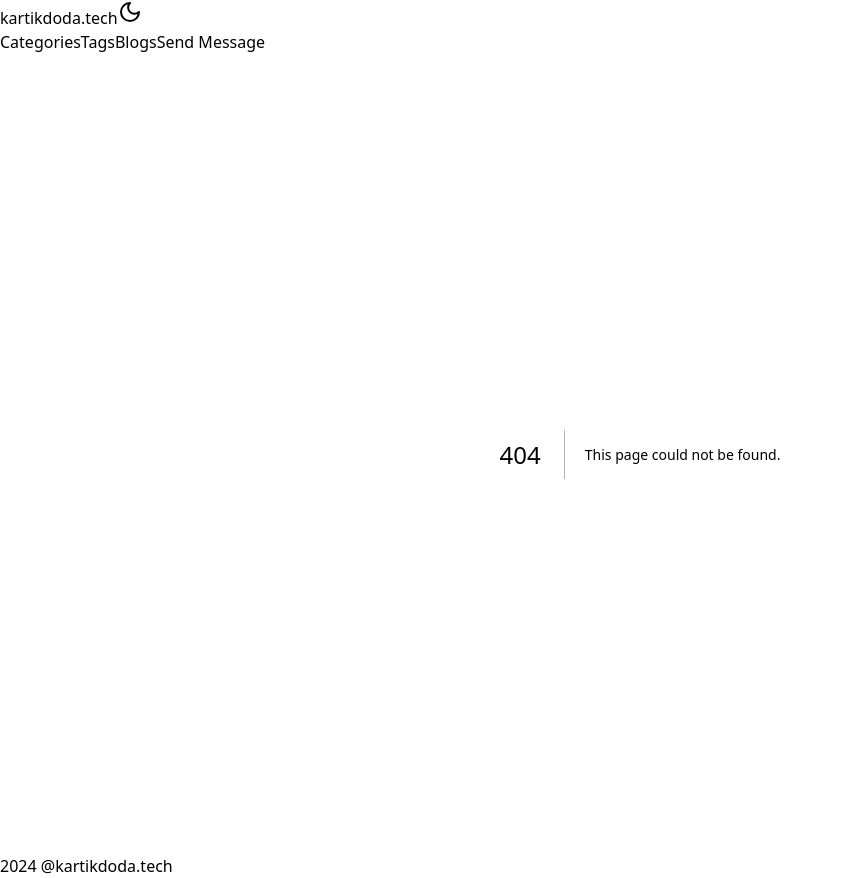
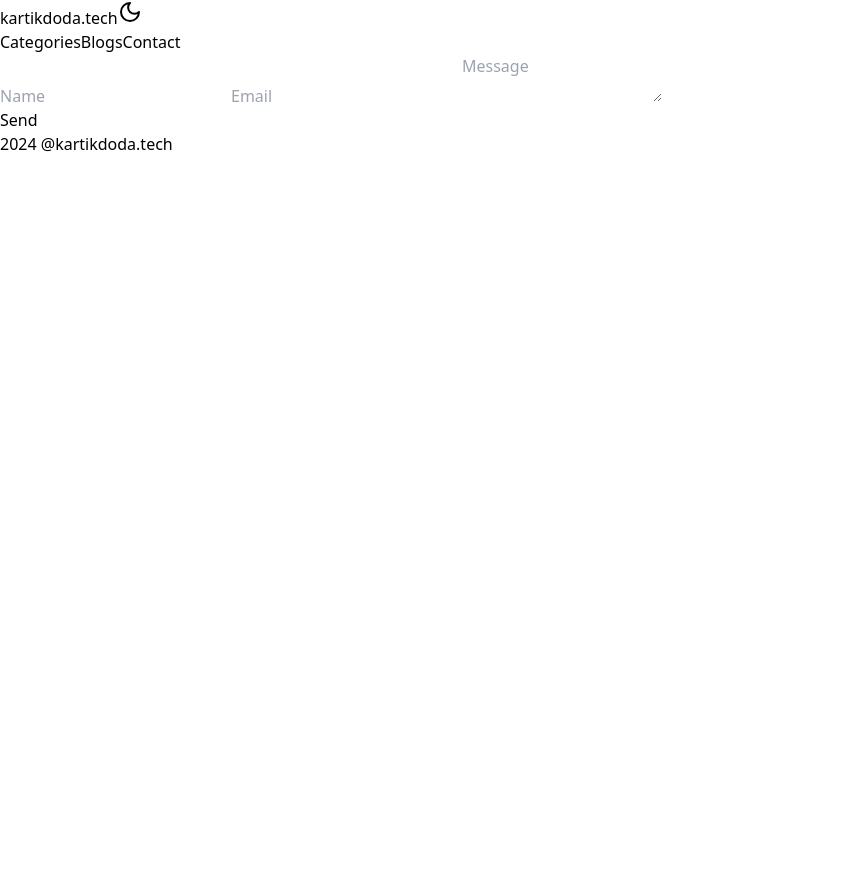
Before and after one commit to dodaa08/Next-Portfolio, a Next.js app: page /contact in a window 1280 px wide. Before the commit this address had no page. Shown: the whole page, without its empty margins (0-843 px from the left). After the commit the page ends 800 px from the top, so only its background shows below. Built offline with nearby package versions, Linux system fonts and the light colour scheme; no server answers.

Commit message:
Created contact page

```diff
--- a/package.json
+++ b/package.json
@@ -9,6 +9,7 @@
     "lint": "next lint"
   },
   "dependencies": {
+    "emailjs-com": "^3.2.0",
     "lucide-react": "^0.454.0",
     "next": "15.0.2",
     "react": "19.0.0-rc-02c0e824-20241028",
--- /dev/null
+++ b/src/app/contact/page.tsx
@@ -0,0 +1,79 @@
+"use client";
+import React from "react";
+import emailjs from "emailjs-com";
+
+function Page() {
+  const ServiceId = process.env.NEXT_PUBLIC_SERVICE_ID;
+  const TemplateId = process.env.NEXT_PUBLIC_TEMPLATE_ID;
+  const publicKey = process.env.NEXT_PUBLIC_USER_ID;
+
+  const [name, setName] = React.useState("");
+  const [email, setEmail] = React.useState("");
+  const [message, setMessage] = React.useState("");
+
+  const sendEmail = async () => {
+    try {
+      const response = await emailjs.send(
+        ServiceId,
+        TemplateId,
+        {
+          from_name: name,
+          message: message,
+          email: email,
+        },
+        publicKey
+      );
+      console.log(response);
+      alert("Email sent successfully");
+      // Clear the form fields after successful submission
+      setName("");
+      setEmail("");
+      setMessage("");
+    } catch (Error) {
+      console.log(Error);
+      alert("Failed to send email. Please try again.");
+    }
+  };
+
+  return (
+    <>
+      <div>
+        <div className="flex justify-center">
+          <div className="flex flex-col gap-5">
+            <input
+              type="text"
+              placeholder="Name"
+              className="bg-black text-white rounded-xl py-3 w-72 px-2 border-gray-800 border-2"
+              value={name}
+              onChange={(e) => setName(e.target.value)}
+            />
+            <input
+              type="email"
+              placeholder="Email"
+              className="bg-black text-white rounded-xl py-3 w-72 px-2 border-gray-800 border-2"
+              value={email}
+              onChange={(e) => setEmail(e.target.value)}
+            />
+            <textarea
+              placeholder="Message"
+              className="bg-black text-white rounded-xl py-3 w-72 px-2 border-gray-800 border-2"
+              value={message}
+              onChange={(e) => setMessage(e.target.value)}
+            />
+          </div>
+        </div>
+
+        <div className="py-9 flex justify-center">
+          <button
+            onClick={sendEmail}
+            className="bg-blue-400 rounded-xl py-2 px-10 font-mono hover:bg-blue-300 transition duration-200"
+          >
+            Send
+          </button>
+        </div>
+      </div>
+    </>
+  );
+}
+
+export default Page;
--- a/src/components/header.jsx
+++ b/src/components/header.jsx
@@ -25,20 +25,23 @@
 
           {/* Navigation Links */}
           <div className="flex flex-wrap justify-center gap-4 md:gap-8">
+              <button className='text-sm md:text-lg'>
             <Link href="/cat">
-              <button className='text-sm md:text-lg hover:scale-110 transition duration-200'>
-                <h1 className="">Categories</h1>
+                Categories
+            </Link>
               </button>
-            </Link>
-            <button className='text-sm md:text-lg hover:scale-110 transition duration-200'>
-              <h1 className="text-sm md:text-lg hover:scale-110 transition duration-200">Tags</h1>
+
+
+              <Link href="/blogs">
+            <button className='text-sm md:text-lg'>
+              <h1 className="text-sm md:text-lg">Blogs</h1>
             </button>
-            <button className='text-sm md:text-lg hover:scale-110 transition duration-200'>
-              <h1 className="text-sm md:text-lg hover:scale-110 transition duration-200">Blogs</h1>
+              </Link>
+              <Link href="/contact">
+            <button className='text-sm md:text-lg'>
+              <h1 className="text-sm md:text-lg">Contact</h1>
             </button>
-            <button className='text-sm md:text-lg hover:scale-110 transition duration-200'>
-              <h1 className="text-sm md:text-lg hover:scale-110 transition duration-200">Send Message</h1>
-            </button>
+              </Link>
           </div>
         </div>
       </header>
```
Also changed, not shown: src/components/Landing.jsx (+6 -1 lines), 1 other file (tests, documents, lock files or other folders).
